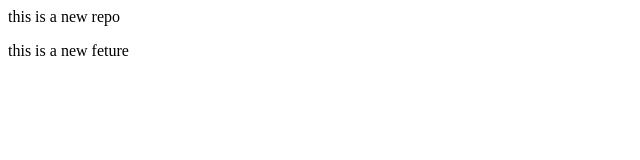
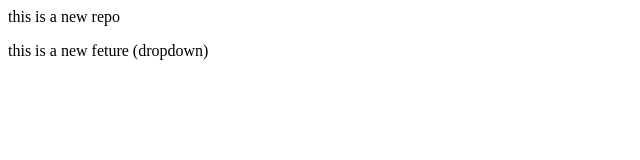
Before and after one commit to 7nikhi/localrepo, a plain HTML site: page index.html in a window 1280 px wide. Shown: the full height of the page, 0-640 px from the left. Drawn offline with Linux system fonts and the light colour scheme.

Commit message:
add dropdown

```diff
--- a/index.html
+++ b/index.html
@@ -1,2 +1,2 @@
 <p>this is a new repo</p>
-<p>this is a new feture</p>
+<p>this is a new feture (dropdown)</p>
```
